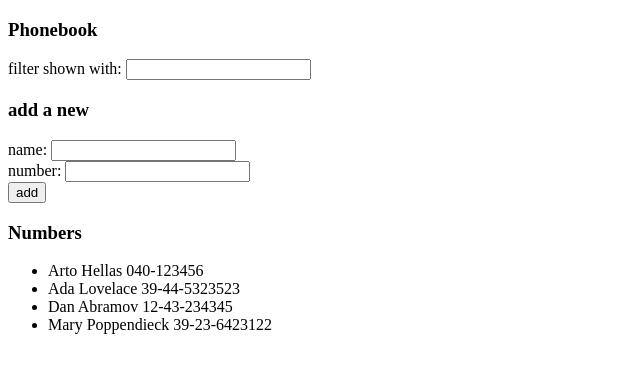
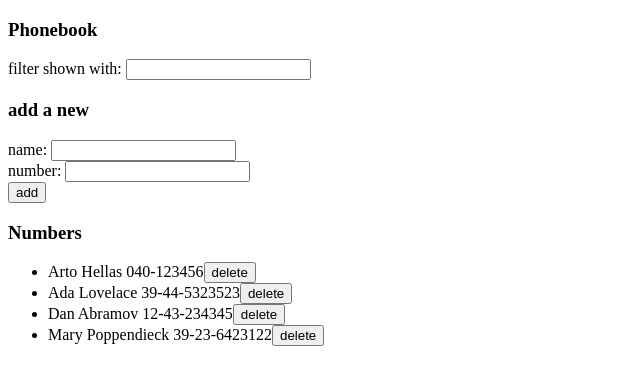
Before and after one commit to FSO-React/part2, a React (Vite) app in the folder phonebook/: page / in a window 1280 px wide. Shown: the top 384 px of the page, without its empty margins (0-640 px from the left). Built offline with nearby package versions, Linux system fonts and the light colour scheme; data requests are answered from the project's data file.

Commit message:
exersice 2.14

```diff
--- a/phonebook/src/App.jsx
+++ b/phonebook/src/App.jsx
@@ -44,6 +44,18 @@ const App = () => {
       });
     setNewName('')
     setNewNumber('')
+  }
+
+  const deletePerson = async ({ id, name }) => {
+    if (window.confirm(`Delete ${name}?`)) {
+      await contactService.remove(id)
+        .then(() => {
+          setPersons(persons.filter(person => person.id !== id))
+        })
+        .catch(error => {
+          console.error('Error deleting person:', error);
+        });
+    }
   }
 
   const handleNameChange = (event) => {
@@ -100,7 +112,7 @@ const App = () => {
       <PersonsForm newName={newName} newNumber={newNumber} handleNameChange={handleNameChange} handleNumberChange={handleNumberChange} addContact={addContact}></PersonsForm>
 
       <Header text='Numbers'></Header>
-      <Persons persons={persons} filter={filterName}></Persons>
+      <Persons persons={persons} filter={filterName} deletePerson={deletePerson}></Persons>
     </div>
   )
 }
--- /dev/null
+++ b/phonebook/src/components/Person.jsx
@@ -0,0 +1,10 @@
+const Person = ({ id, name, number, deletePerson}) => {
+    return (
+      <li key={id}>
+        {name} {number}
+        <button onClick={deletePerson}>delete</button>
+      </li>
+    )
+}
+
+export default Person;
--- a/phonebook/src/components/Persons.jsx
+++ b/phonebook/src/components/Persons.jsx
@@ -1,8 +1,14 @@
-const Persons = ({ persons, filter }) => {
+import Person from './Person'
+
+const Persons = ({ persons, filter, deletePerson }) => {
+    // filtrado
     const personsToShow = (filter.trim().length > 0) ? persons.filter(person => person.name.toLowerCase().includes(filter.toLowerCase())) : persons
+
     return (
         <ul>
-        {personsToShow.map(person => <li key={person.id}> {person.name} {person.number} </li>)}
+        {personsToShow.map(person =>
+          <Person key={person.id} id={person.id} name={person.name} number={person.number} deletePerson={() => deletePerson(person)}></Person>
+        )}
         </ul>
     )
 }
```
